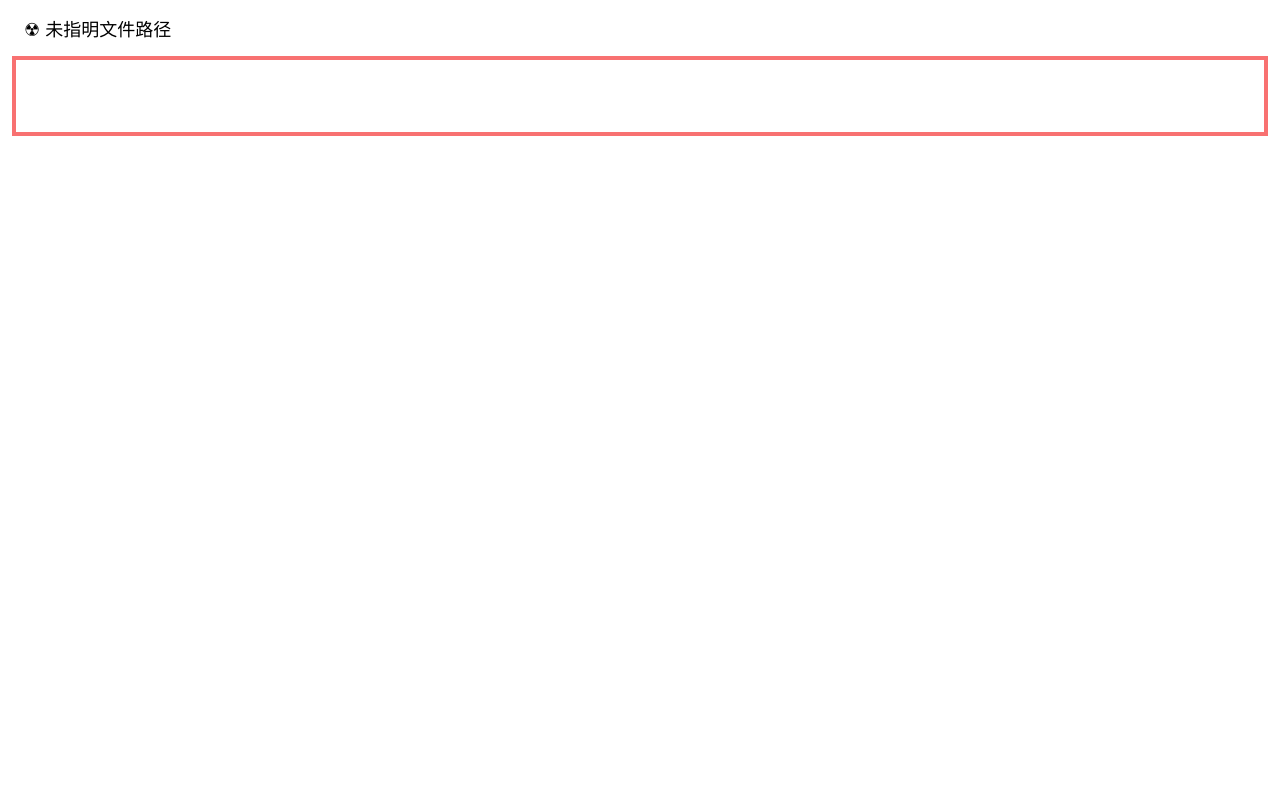
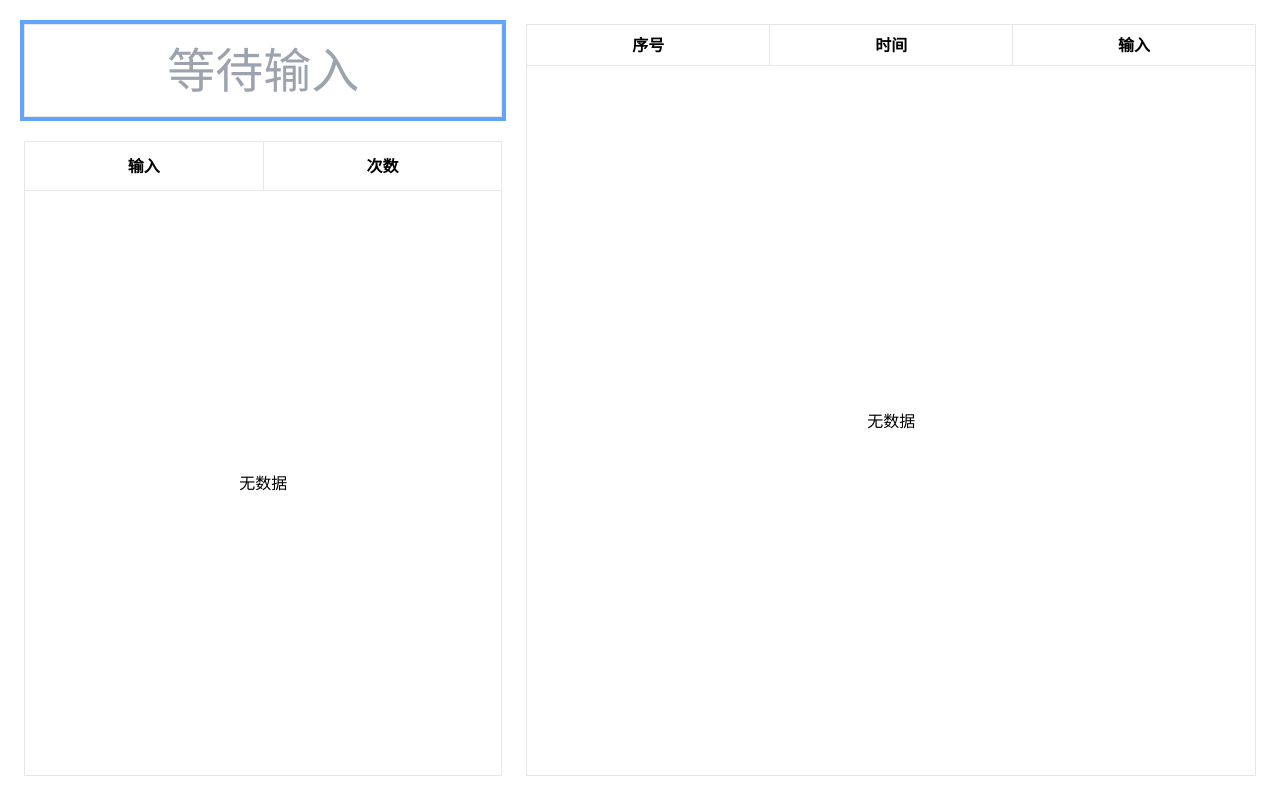
Before and after one commit to Lifeni/what-to-count, a React (Vite) app: page / in a window 1280 px wide. Built offline with nearby package versions, Linux system fonts and the light colour scheme.

Commit message:
添加录入页面

```diff
--- a/package.json
+++ b/package.json
@@ -42,6 +42,7 @@
   "dependencies": {
     "dayjs": "^1.10.6",
     "electron-log": "^4.4.0",
-    "electron-store": "^8.0.0"
+    "electron-store": "^8.0.0",
+    "localforage": "^1.9.0"
   }
 }
--- a/src/main/index.ts
+++ b/src/main/index.ts
@@ -6,13 +6,14 @@ const isDevelopment = process.env.NODE_ENV === 'development'
 
 function createWindow() {
   const win = new BrowserWindow({
-    width: 800,
+    width: 900,
     height: 600,
     webPreferences: {
       nodeIntegration: false,
       contextIsolation: true,
     },
     show: false,
+    autoHideMenuBar: true,
   }).once('ready-to-show', () => {
     win.show()
   })
--- a/src/renderer/App.tsx
+++ /dev/null
@@ -1,16 +0,0 @@
-import React from 'react'
-import FileStat from './components/FileStat'
-import Input from './components/Input'
-
-const App = () => {
-  return (
-    <div className="h-screen w-full font-sans p-4">
-      <FileStat />
-      <main className="py-4">
-        <Input />
-      </main>
-    </div>
-  )
-}
-
-export default App
--- a/src/renderer/components/FileStat.tsx
+++ /dev/null
@@ -1,11 +0,0 @@
-import React from 'react'
-
-const FileStat = () => {
-  return (
-    <section className="px-2">
-      <h1 className="text-lg">☢ 未指明文件路径</h1>
-    </section>
-  )
-}
-
-export default FileStat
--- a/src/renderer/components/Input.tsx
+++ b/src/renderer/components/Input.tsx
@@ -1,11 +1,31 @@
-import React from 'react'
+import React, { KeyboardEvent, useRef, useState } from 'react'
 
 const Input = () => {
+  const inputRef = useRef<HTMLInputElement | null>(null)
+  const [input, setInput] = useState('')
+  const [result, setResult] = useState('')
+
+  const handleSubmit = (e: KeyboardEvent) => {
+    if (e.key === 'Enter') {
+      if (inputRef.current) {
+        if (input !== '') {
+          console.log(input)
+          setResult(input)
+        }
+        inputRef.current.value = ''
+      }
+    }
+  }
+
   return (
     <input
-      className="w-full px-5 py-4 text-4xl bg-gray-100 outline-none focus:ring-4 focus:ring-red-400 focus:bg-transparent"
+      ref={inputRef}
+      className="w-full px-5 py-4 text-5xl border outline-none text-center caret-transparent focus:ring-4 focus:ring-blue-400"
       type="text"
       autoFocus
+      placeholder={result ? `[ ${result} ]` : '等待输入'}
+      onChange={e => setInput(e.target.value.trim())}
+      onKeyDown={handleSubmit}
     />
   )
 }
--- /dev/null
+++ b/src/renderer/components/Logs.tsx
@@ -0,0 +1,24 @@
+import React from 'react'
+
+const Logs = () => {
+  return (
+    <table className="table-auto w-full h-full border">
+      <thead>
+        <tr>
+          <th className="px-4 py-2 border">序号</th>
+          <th className="px-4 py-2 border">时间</th>
+          <th className="px-4 py-2 border">输入</th>
+        </tr>
+      </thead>
+      <tbody>
+        <tr>
+          <td colSpan={3} className="px-4 py-3 border text-center">
+            无数据
+          </td>
+        </tr>
+      </tbody>
+    </table>
+  )
+}
+
+export default Logs
--- /dev/null
+++ b/src/renderer/components/Statistics.tsx
@@ -0,0 +1,25 @@
+import React from 'react'
+
+const Statistics = () => {
+  return (
+    <div className="flex-1">
+      <table className="table-auto w-full h-full">
+        <thead>
+          <tr>
+            <th className="px-4 py-3 border">输入</th>
+            <th className="px-4 py-3 border">次数</th>
+          </tr>
+        </thead>
+        <tbody>
+          <tr>
+            <td colSpan={2} className="px-4 py-3 border text-center">
+              无数据
+            </td>
+          </tr>
+        </tbody>
+      </table>
+    </div>
+  )
+}
+
+export default Statistics
--- a/src/renderer/index.html
+++ b/src/renderer/index.html
@@ -6,7 +6,6 @@
       http-equiv="Content-Security-Policy"
       content="default-src 'self'; style-src 'self' 'unsafe-inline';"
     />
-    <link rel="icon" type="image/svg+xml" href="assets/favicon.svg" />
     <meta name="viewport" content="width=device-width, initial-scale=1.0" />
     <title>计数与统计</title>
   </head>
--- a/src/renderer/main.tsx
+++ b/src/renderer/main.tsx
@@ -1,7 +1,7 @@
 import React from 'react'
 import ReactDOM from 'react-dom'
 import './index.css'
-import App from './App'
+import App from './views/App'
 
 ReactDOM.render(
   <React.StrictMode>
--- /dev/null
+++ b/src/renderer/views/App.tsx
@@ -0,0 +1,26 @@
+import React, { createContext } from 'react'
+import Input from '../components/Input'
+import Logs from '../components/Logs'
+import Statistics from '../components/Statistics'
+
+const InputContext = createContext([])
+
+const App = () => {
+  return (
+    <InputContext.Provider value={[]}>
+      <div className="h-screen w-full font-sans p-6">
+        <main className="h-full grid grid-cols-5 gap-6">
+          <section className="flex flex-col col-span-2 gap-6 h-full">
+            <Input />
+            <Statistics />
+          </section>
+          <section className="col-span-3 h-full">
+            <Logs />
+          </section>
+        </main>
+      </div>
+    </InputContext.Provider>
+  )
+}
+
+export default App
--- a/tailwind.config.js
+++ b/tailwind.config.js
@@ -1,9 +1,16 @@
 module.exports = {
+  mode: 'JIT',
   purge: ['./src/**/index.html', './src/**/*.{vue,js,ts,jsx,tsx}'],
   darkMode: false,
   theme: {
     fontFamily: {
-      sans: ['Inter', 'sans-serif', 'Apple Color Emoji', 'Segoe UI Emoji'],
+      sans: [
+        'Inter',
+        'HarmonyOS Sans SC',
+        'sans-serif',
+        'Apple Color Emoji',
+        'Segoe UI Emoji',
+      ],
     },
   },
   variants: {
```
Also changed, not shown: src/renderer/assets/favicon.svg (deleted), 1 other file (tests, documents, lock files or other folders).
